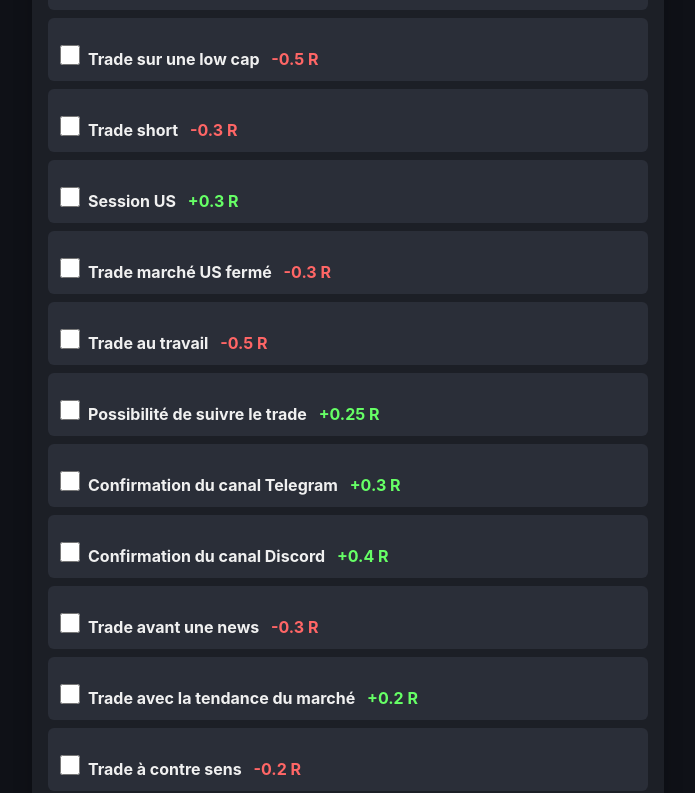
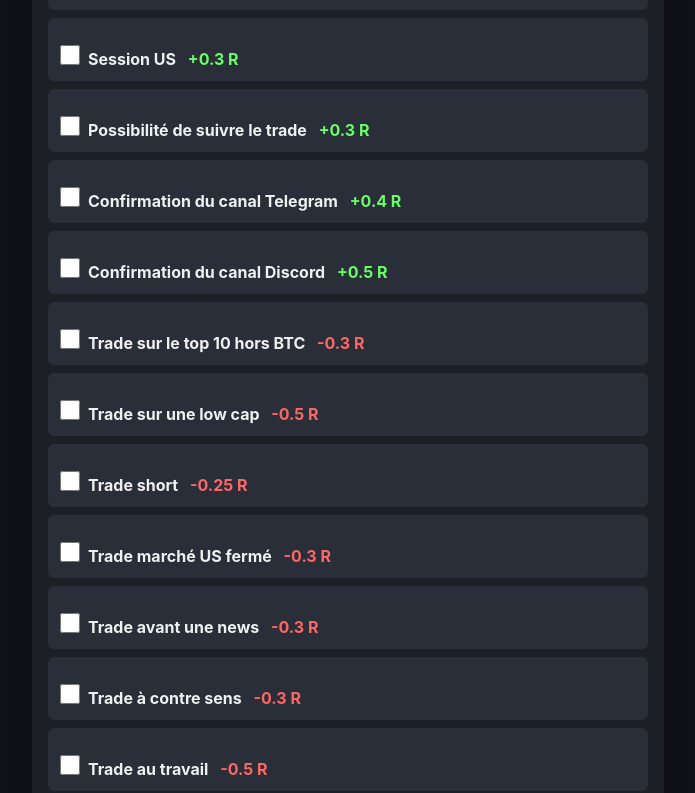
Before and after one commit to SandroPimentel/r_score, a React (Vite) app: page / in a window 1280 px wide. Shown: the part 647-1440 px from the top of the page, without its empty margins (292-987 px from the left). Built offline with nearby package versions, Linux system fonts and the light colour scheme.

Commit message:
Update RScoreCalculator.jsx

```diff
--- a/src/RScoreCalculator.jsx
+++ b/src/RScoreCalculator.jsx
@@ -7,22 +7,22 @@ const RScoreCalculator = () => {
   const [rInput, setRInput] = useState("10");
 
   const staticTodos = [
-    { id: 3, label: "Volume suffisant", bonus: 0.2 },
-    { id: 4, label: "Pas de FOMO", bonus: 0.3 },
-    { id: 5, label: "Confirmation des indicateurs", bonus: 0.2 },
-    { id: 7, label: "Trade sur le top 10 hors BTC", bonus: -0.3 },
-    { id: 8, label: "Trade sur une low cap", bonus: -0.5 },
-    { id: 9, label: "Trade short", bonus: -0.3 },
-    { id: 10, label: "Session US", bonus: 0.3 },
-    { id: 11, label: "Trade marché US fermé", bonus: -0.3 },
-    { id: 12, label: "Trade au travail", bonus: -0.5 },
-    { id: 13, label: "Possibilité de suivre le trade", bonus: 0.25 },
-    { id: 14, label: "Confirmation du canal Telegram", bonus: 0.3 },
-    { id: 15, label: "Confirmation du canal Discord", bonus: 0.4 },
-    { id: 16, label: "Trade avant une news", bonus: -0.3 },
-    { id: 17, label: "Trade avec la tendance du marché", bonus: 0.2 },
-    { id: 18, label: "Trade à contre sens", bonus: -0.2 }
-  ];
+  { id: 1, label: "Volume suffisant", bonus: 0.3 },                          // Signal technique classique
+  { id: 2, label: "Pas de FOMO", bonus: 0.3 },                               // Bonne discipline
+  { id: 3, label: "Confirmation des indicateurs", bonus: 0.25 },            // Confluence technique
+  { id: 4, label: "Trade avec la tendance du marché", bonus: 0.3 },         // Tendance = + confiance
+  { id: 5, label: "Session US", bonus: 0.3 },                                // Volatilité optimale
+  { id: 6, label: "Possibilité de suivre le trade", bonus: 0.3 },           // Surveillance du trade = focus
+  { id: 7, label: "Confirmation du canal Telegram", bonus: 0.4 },           // Source fiable (selon toi)
+  { id: 8, label: "Confirmation du canal Discord", bonus: 0.5 },            // Encore plus fiable
+  { id: 9, label: "Trade sur le top 10 hors BTC", bonus: -0.3 },            // Moins fiable que BTC
+  { id: 10, label: "Trade sur une low cap", bonus: -0.5 },                  // Très risqué
+  { id: 11, label: "Trade short", bonus: -0.25 },                           // Moins confortable pour toi
+  { id: 12, label: "Trade marché US fermé", bonus: -0.3 },                 // Manque de volume/liquidité
+  { id: 13, label: "Trade avant une news", bonus: -0.3 },                   // Haute incertitude
+  { id: 14, label: "Trade à contre sens", bonus: -0.3 },                    // Décorrélé de la tendance
+  { id: 15, label: "Trade au travail", bonus: -0.5 }                        // Manque de focus
+];
 
   const [checked, setChecked] = useState([]);
   const [entry, setEntry] = useState("");
```
